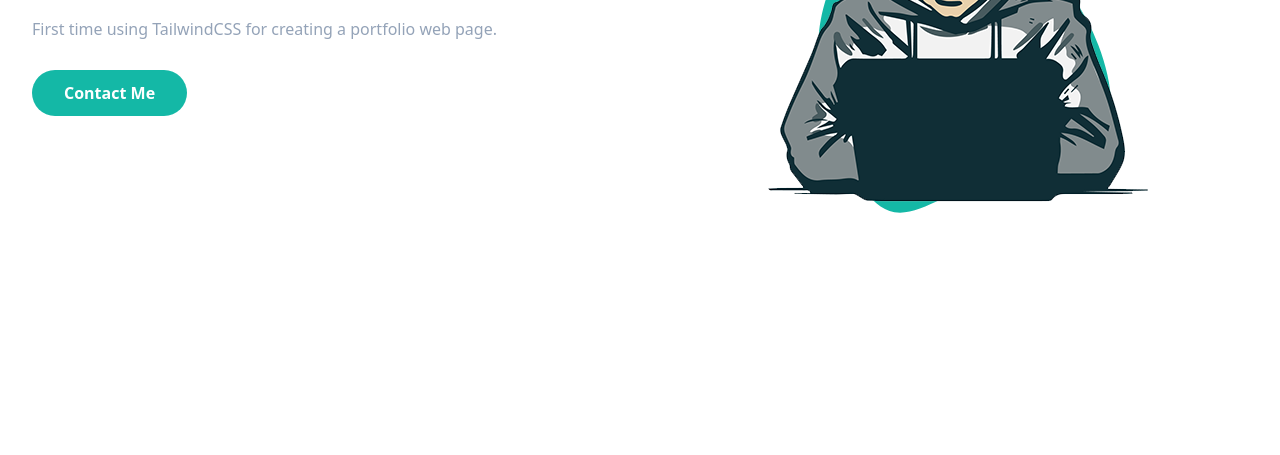
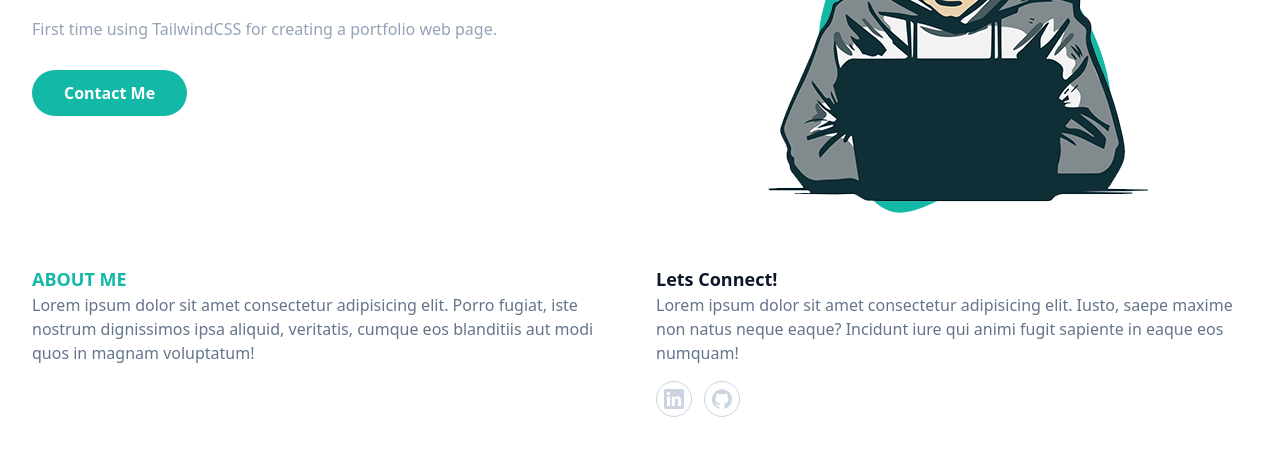
Before and after one commit to rifkifajarramadhani/portfolio-tailwind, a website: page index.html in a window 1280 px wide. Shown: the part 391-846 px from the top of the page. Before the commit the page ends 800 px from the top, so only its background shows below. Drawn offline with Linux system fonts and the light colour scheme.

Commit message:
about section

```diff
--- a/index.html
+++ b/index.html
@@ -13,7 +13,7 @@
       <div class="flex flex-wrap">
         <div class="w-full self-center px-4 lg:w-1/2">
           <h1 class="text-primary font-semibold">Hello, I am <span class="block font-bold text-dark text-3xl">Rifki Fajar Ramadhani</span></h1>
-          <h2 class="font-medium text-slate-500 mb-5">Full Stack | Back End Engineer</h2>
+          <h2 class="font-medium text-secondary mb-5">Full Stack | Back End Engineer</h2>
           <p class="font-medium text-slate-400 mb-10">First time using TailwindCSS for creating a portfolio web page.</p>
 
           <a href="#" class="text-base font-semibold text-white bg-primary py-3 px-8 rounded-full hover:shadow-lg hover:bg-opacity-80 transition duration-300 ease-in-out">Contact Me</a>
@@ -35,7 +35,30 @@
 
   <!-- ABOUT -->
   <section id="about">
-
+    <div class="container">
+      <div class="flex flex-wrap">
+        <div class="w-full px-4 mb-10 md:w-1/2">
+          <h4 class="font-bold uppercase text-primary text-lg max-w-xl">About Me</h4>
+          <p class="font-medium text-base text-secondary">Lorem ipsum dolor sit amet consectetur adipisicing elit. Porro fugiat, iste nostrum dignissimos ipsa aliquid, veritatis, cumque eos blanditiis aut modi quos in magnam voluptatum!</p>
+        </div>
+        <div class="w-full px-4 mb-10 md:w-1/2">
+          <h3 class="font-bold text-lg text-dark">Lets Connect!</h3>
+          <p class="font-medium text-base text-secondary mb-4">Lorem ipsum dolor sit amet consectetur adipisicing elit. Iusto, saepe maxime non natus neque eaque? Incidunt iure qui animi fugit sapiente in eaque eos numquam!</p>
+          <div class="flex items-center">
+            <!-- LinkedIn Icon -->
+            <a href="" class="w-9 h-9 mr-3 rounded-full text-slate-300 border border-slate-300 flex justify-center items-center hover:border-primary hover:bg-primary hover:text-white transition ease-in-out">
+              <svg class="fill-current" role="img" width="20" viewBox="0 0 24 24" xmlns="http://www.w3.org/2000/svg"><title>LinkedIn</title><path d="M20.447 20.452h-3.554v-5.569c0-1.328-.027-3.037-1.852-3.037-1.853 0-2.136 1.445-2.136 2.939v5.667H9.351V9h3.414v1.561h.046c.477-.9 1.637-1.85 3.37-1.85 3.601 0 4.267 2.37 4.267 5.455v6.286zM5.337 7.433c-1.144 0-2.063-.926-2.063-2.065 0-1.138.92-2.063 2.063-2.063 1.14 0 2.064.925 2.064 2.063 0 1.139-.925 2.065-2.064 2.065zm1.782 13.019H3.555V9h3.564v11.452zM22.225 0H1.771C.792 0 0 .774 0 1.729v20.542C0 23.227.792 24 1.771 24h20.451C23.2 24 24 23.227 24 22.271V1.729C24 .774 23.2 0 22.222 0h.003z"/></svg>
+            </a>
+            <!-- LinkedIn Icon -->
+            <!-- GitHub Icon -->
+            <a href="" class="w-9 h-9 mr-3 rounded-full text-slate-300 border border-slate-300 flex justify-center items-center hover:border-primary hover:bg-primary hover:text-white transition ease-in-out">
+              <svg class="fill-current" role="img" width="20" viewBox="0 0 24 24" xmlns="http://www.w3.org/2000/svg"><title>GitHub</title><path d="M12 .297c-6.63 0-12 5.373-12 12 0 5.303 3.438 9.8 8.205 11.385.6.113.82-.258.82-.577 0-.285-.01-1.04-.015-2.04-3.338.724-4.042-1.61-4.042-1.61C4.422 18.07 3.633 17.7 3.633 17.7c-1.087-.744.084-.729.084-.729 1.205.084 1.838 1.236 1.838 1.236 1.07 1.835 2.809 1.305 3.495.998.108-.776.417-1.305.76-1.605-2.665-.3-5.466-1.332-5.466-5.93 0-1.31.465-2.38 1.235-3.22-.135-.303-.54-1.523.105-3.176 0 0 1.005-.322 3.3 1.23.96-.267 1.98-.399 3-.405 1.02.006 2.04.138 3 .405 2.28-1.552 3.285-1.23 3.285-1.23.645 1.653.24 2.873.12 3.176.765.84 1.23 1.91 1.23 3.22 0 4.61-2.805 5.625-5.475 5.92.42.36.81 1.096.81 2.22 0 1.606-.015 2.896-.015 3.286 0 .315.21.69.825.57C20.565 22.092 24 17.592 24 12.297c0-6.627-5.373-12-12-12"/></svg>
+            </a>
+            <!-- GitHub Icon -->
+          </div>
+        </div>
+      </div>
+    </div>
   </section>
   <!-- ABOUT -->
 </body>
--- a/tailwind.config.js
+++ b/tailwind.config.js
@@ -9,6 +9,7 @@ module.exports = {
     extend: {
       colors: {
         primary: '#14b8a6',
+        secondary: '#64748b',
         dark: '#0f172a'
       }
     },
```
Also changed, not shown: dist/styles.css, 1 other file.
